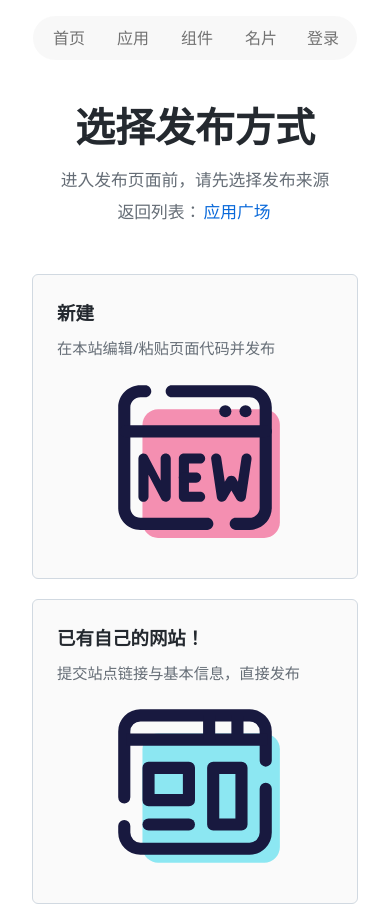
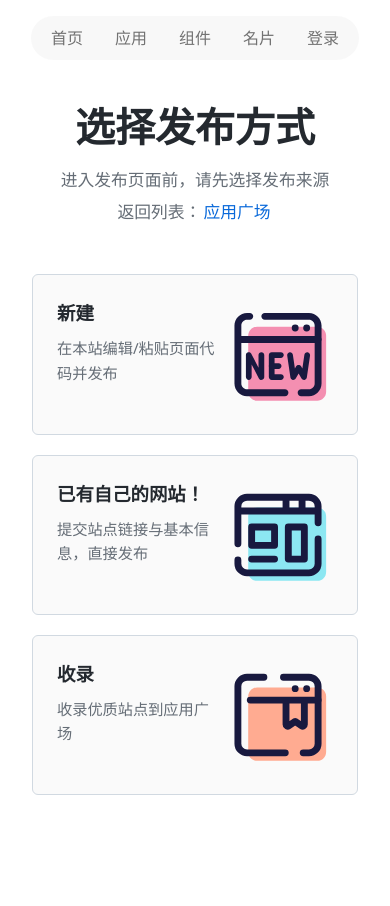
Before and after one commit to UnderHear-tools/UnderHear-Web, a Vue app in the folder UnderHear-frontend/: page /application/create in a window 390 px wide. Shown: the top 906 px of the page. After the commit the page ends 844 px from the top, so only its background shows below. Built offline with nearby package versions, Linux system fonts and the light colour scheme.

Commit message:
优化布局样式

```diff
--- a/UnderHear-frontend/src/components/z-ui/user-menu/zUserMenu/zUserMenu.vue
+++ b/UnderHear-frontend/src/components/z-ui/user-menu/zUserMenu/zUserMenu.vue
@@ -225,7 +225,7 @@ onUnmounted(() => {
 .z-user-menu-signin {
   display: flex;
   align-items: center;
-  padding: 8px 10px;
+  padding: 8px 12px;
   border: none;
   border-radius: 6px;
   background: transparent;
@@ -238,8 +238,9 @@ onUnmounted(() => {
 }
 
 .z-user-menu-signin:hover {
-  color: #111111;
-  background: #f0f0f0;
+  background-color: #e6e6e6;
+  color: #000000;
+  border-radius: 16px;
 }
 
 .z-user-menu-dropdown {
--- a/UnderHear-frontend/src/views/application/create.vue
+++ b/UnderHear-frontend/src/views/application/create.vue
@@ -10,20 +10,26 @@
 
     <div class="options-grid">
       <button type="button" class="option-card" @click="goNew">
+        <div class="option-header">
           <h2 class="option-title">新建</h2>
           <p class="option-desc">在本站编辑/粘贴页面代码并发布</p>
+        </div>
         <img class="create-image" src="@/assets/application/create/create-new.svg" alt="Create New" />
       </button>
 
       <button type="button" class="option-card" @click="goWebsite">
+        <div class="option-header">
           <h2 class="option-title">已有自己的网站！</h2>
           <p class="option-desc">提交站点链接与基本信息，直接发布</p>
+        </div>
         <img class="create-image" src="@/assets/application/create/create-website.svg" alt="Create Website" />
       </button>
 
       <button type="button" class="option-card" @click="goCollect">
+        <div class="option-header">
           <h2 class="option-title">收录</h2>
           <p class="option-desc">收录优质站点到应用广场</p>
+        </div>
         <img class="create-image" src="@/assets/application/create/create-collect.svg" alt="Create Collect" />
       </button>
     </div>
@@ -123,9 +129,21 @@ function goCollect() {
   margin: 0 auto;
 }
 
-@media (max-width: 900px) {
+@media (max-width: 768px) {
   .options-grid {
     grid-template-columns: 1fr;
   }
+
+  .option-card {
+    display: flex;
+  }
+
+  .option-header {
+    width: 60%;
+  }
+
+  .create-image {
+    width: 40%;
+  }
 }
 </style>
```
Lines whose indentation alone changed are shown as unchanged.
